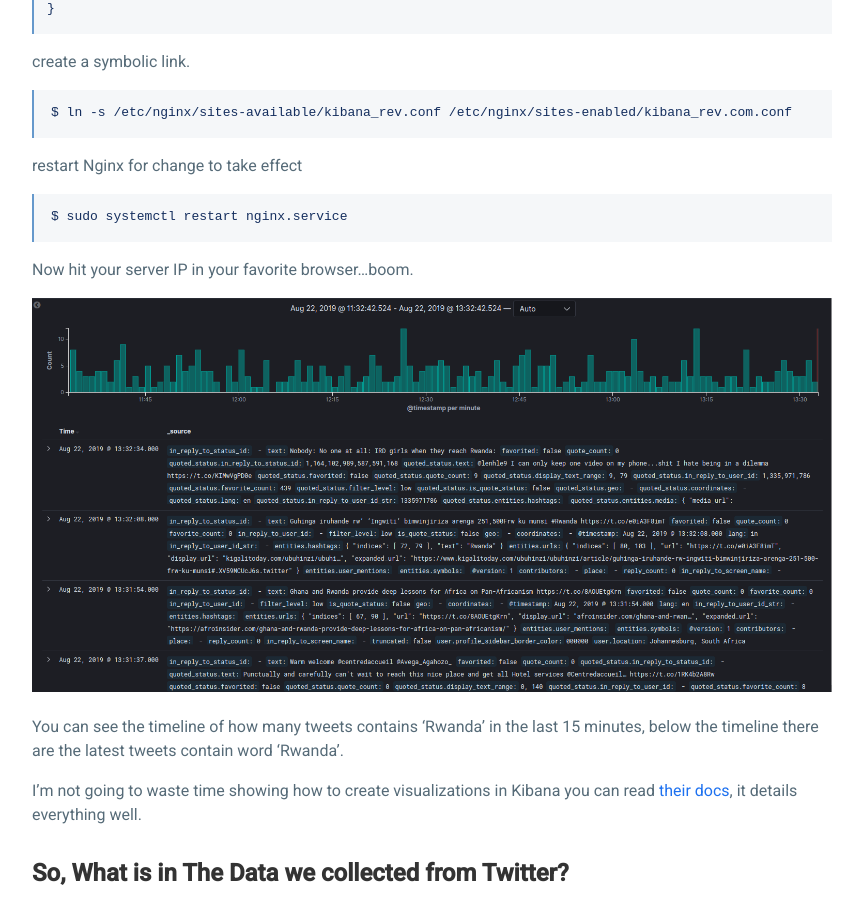
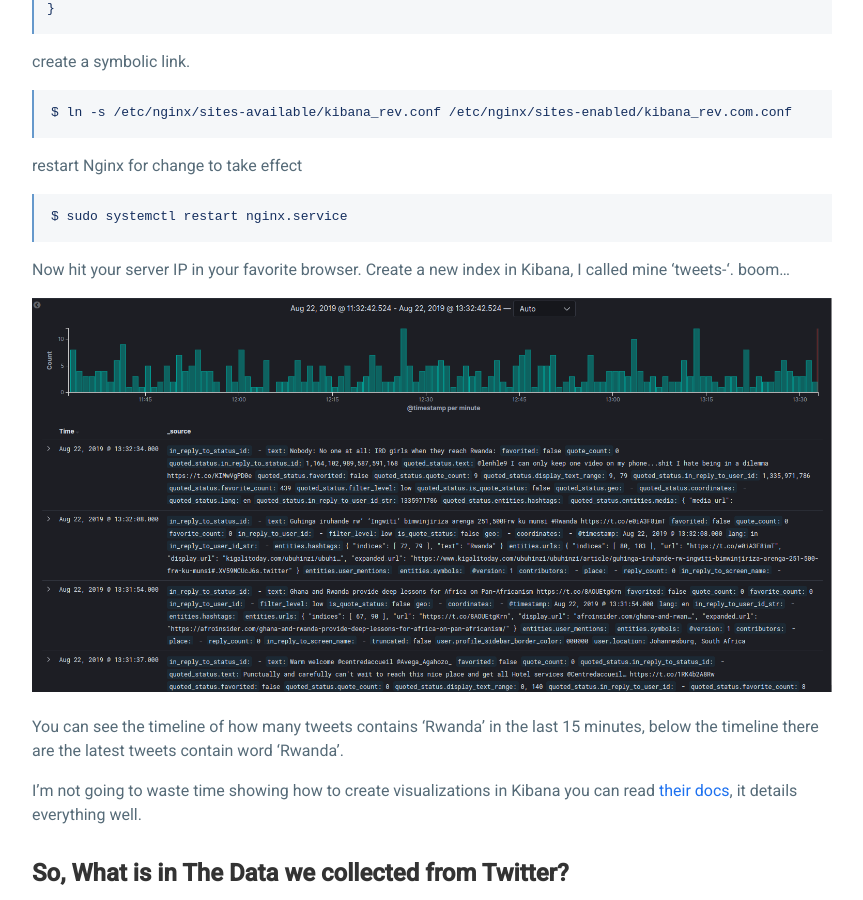
Before and after one commit to bahatiphill/bahatiphill.github.io, a Jekyll site: the page built from _posts/2019-08-22-monitoring-twitter-with-elk.md, in a window 1280 px wide and 900 px high, scrolled down 7544 px. Shown: the whole window, without its empty margins (208-1071 px from the left). Built offline with Jekyll 4.4.1, drawn with Linux system fonts in a browser that asks for light colours.

Commit message:
monitoring twitter with elk v1.1

````diff
--- a/_posts/2019-08-22-monitoring-twitter-with-elk.md
+++ b/_posts/2019-08-22-monitoring-twitter-with-elk.md
@@ -224,7 +224,8 @@
 ```
 $ sudo systemctl restart nginx.service
 ```
-Now hit your server IP in your favorite browser...boom.
+Now hit your server IP in your favorite browser.
+Create a new index in Kibana, I called mine 'tweets-'. boom...
 
 ![kibana](/assets/images/rwanda_data.png)
 
````
